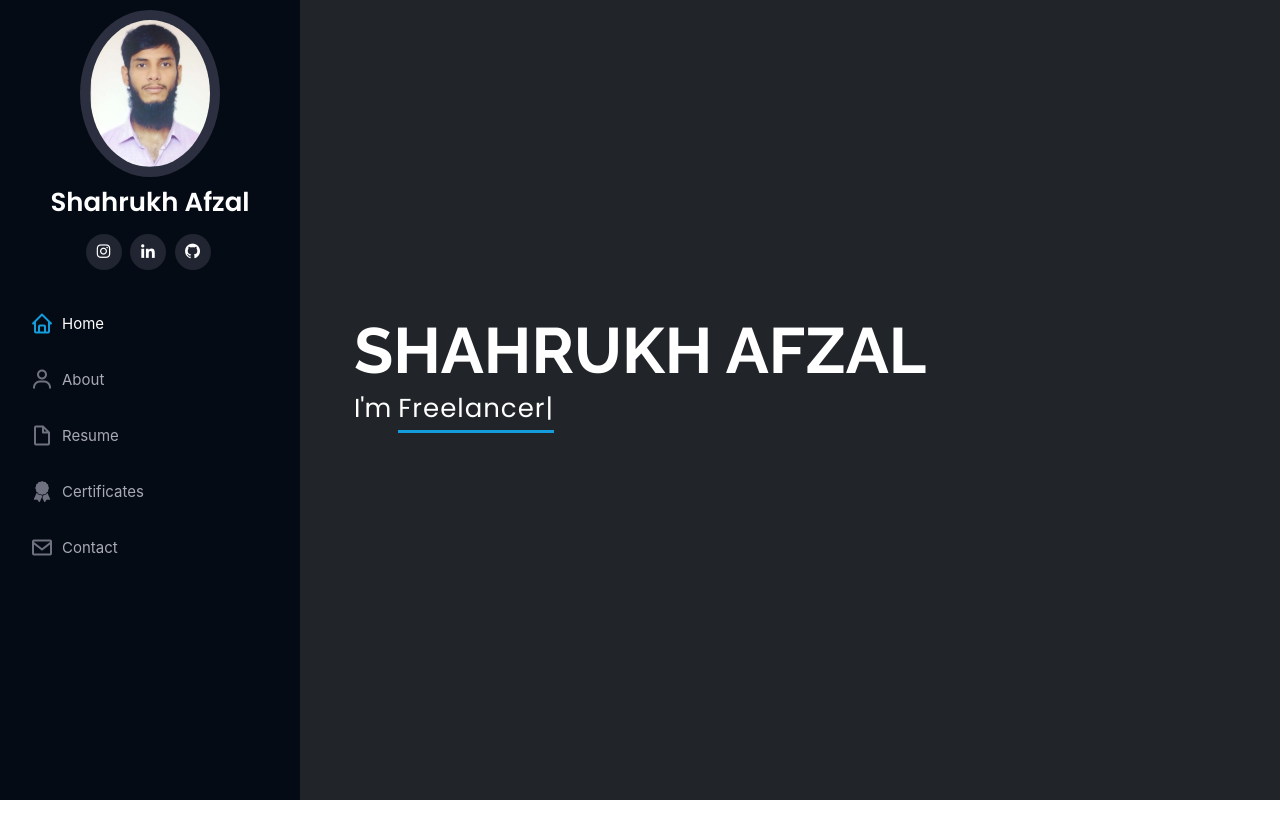
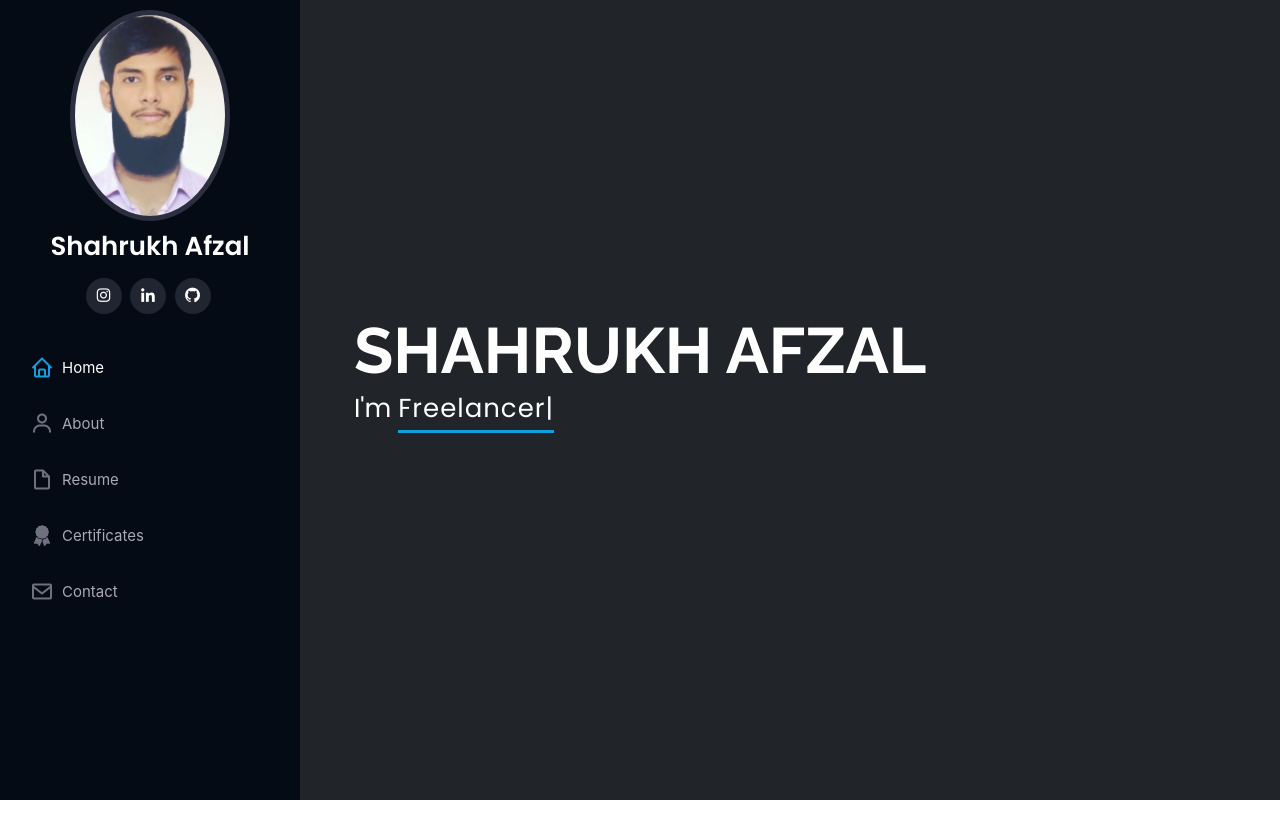
Before and after one commit to ShahrukhAfzal/mywebsite, a Django app: page / in a window 1280 px wide. Shown: the top 840 px of the page. Run offline with Django 3.2, Linux system fonts and the light colour scheme; some libraries are stand-ins or nearby versions.

Commit message:
UI enhancement

```diff
--- a/homepage/static/css/style.css
+++ b/homepage/static/css/style.css
@@ -76,8 +76,9 @@ h1, h2, h3, h4, h5, h6 {
 #header .profile img {
   margin: 10px auto;
   display: block;
-  width: 140px;
-  border: 10px solid #2c2f3f;
+  width: 160px;
+  border: 5px solid #2c2f3f;
+  border-radius: 10%;
 }
 
 #header .profile h1 {
--- a/www/static/css/style.css
+++ b/www/static/css/style.css
@@ -76,8 +76,9 @@ h1, h2, h3, h4, h5, h6 {
 #header .profile img {
   margin: 10px auto;
   display: block;
-  width: 140px;
-  border: 10px solid #2c2f3f;
+  width: 160px;
+  border: 5px solid #2c2f3f;
+  border-radius: 10%;
 }
 
 #header .profile h1 {
```
Also changed, not shown: homepage/static/img/my-photo.jpg, homepage/static/img/my-photo_.jpg (added), www/static/img/my-photo.jpg, www/static/img/my-photo_.jpg (added).
